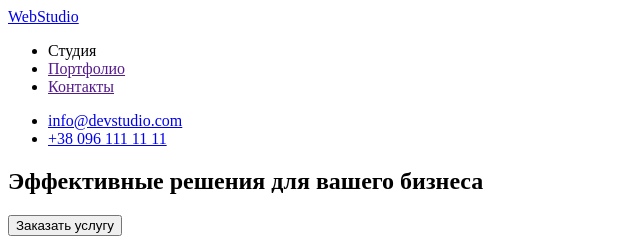
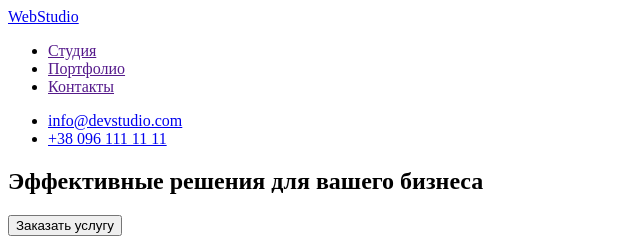
Before and after one commit to Dmutriy/goit-markup-hw-01, a plain HTML site: page index.html in a window 1280 px wide. Shown: the top 240 px of the page, 0-640 px from the left. Drawn offline with Linux system fonts and the light colour scheme.

Commit message:
fixed link in index.html

```diff
--- a/index.html
+++ b/index.html
@@ -11,7 +11,7 @@
     <a href="WedStudio">WebStudio</a>
     <nav>
       <ul>
-        <li><a href=""></a>Студия</li>
+        <li><a href="">Студия</a></li>
         <li><a href="">Портфолио</a></li>
         <li><a href="">Контакты</a></li>
       </ul>
```
